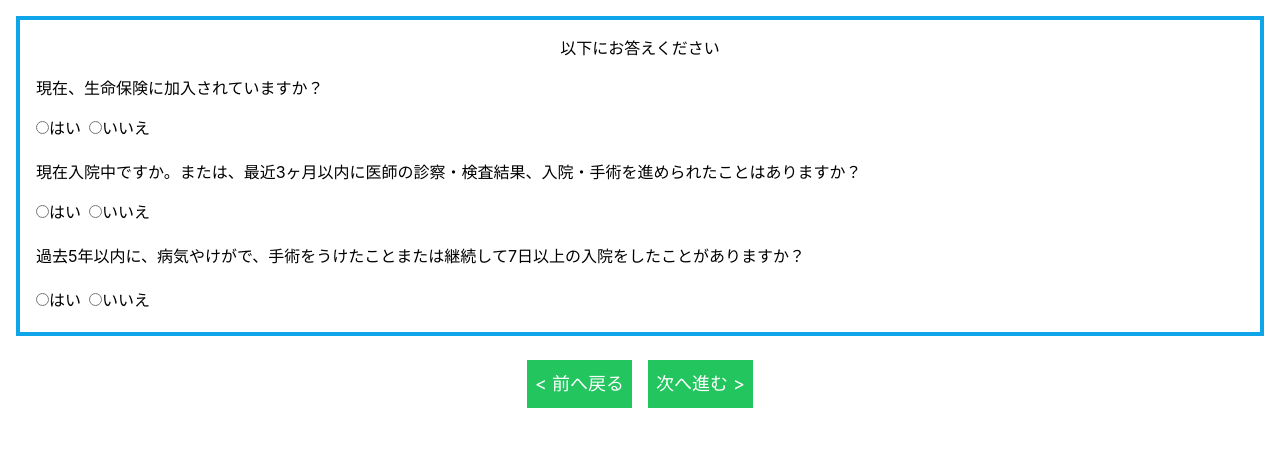
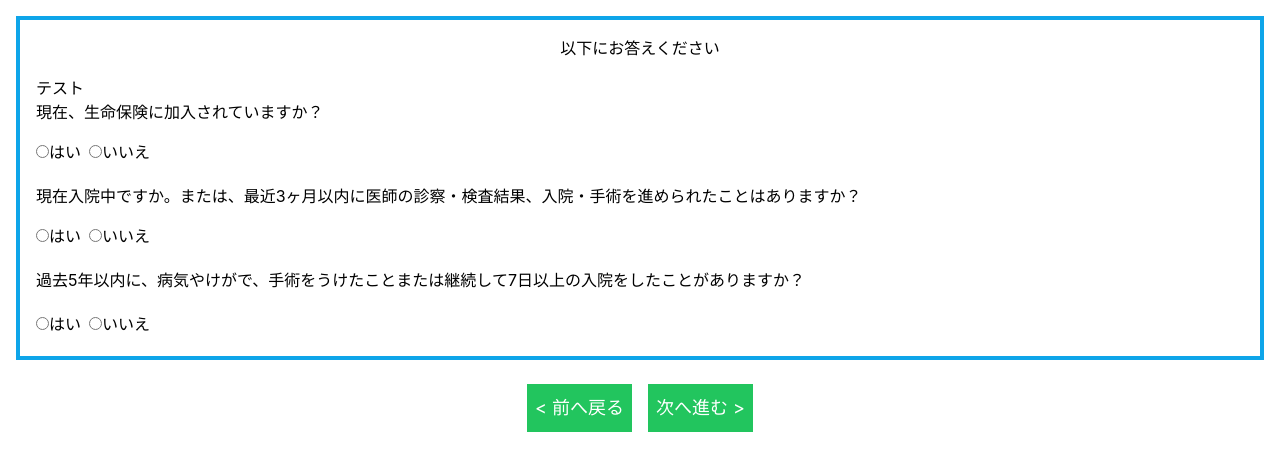
Before and after one commit to saitoutakumi/-, a React (Create React App) app: page /question1 in a window 1280 px wide. Shown: the top 470 px of the page. Built offline with nearby package versions, Linux system fonts and the light colour scheme.

Commit message:
テスト

```diff
--- a/src/routes/question1.jsx
+++ b/src/routes/question1.jsx
@@ -9,6 +9,7 @@ const Question1 = () => {
         </div>
 
         <div>
+          <p>テスト</p>
           <p>現在、生命保険に加入されていますか？</p>
           <div className="mt-4">
             <input
```
